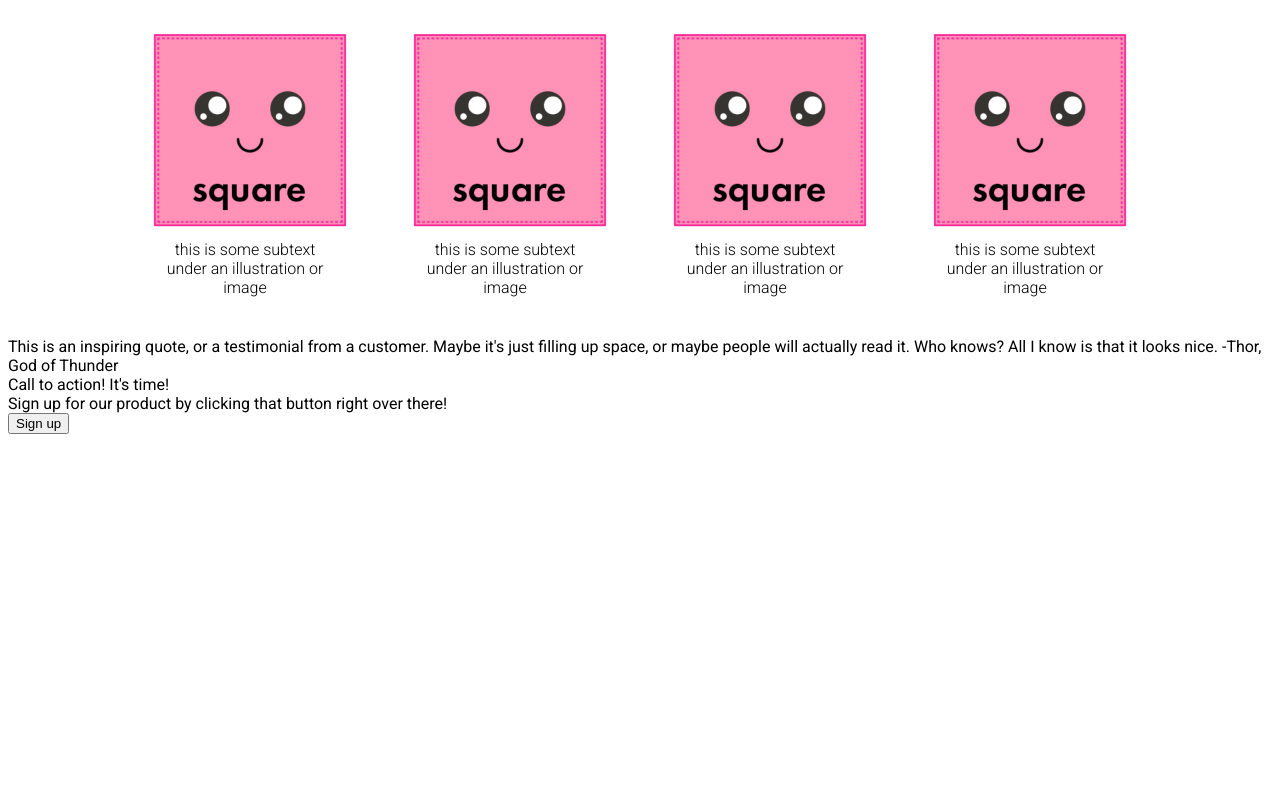
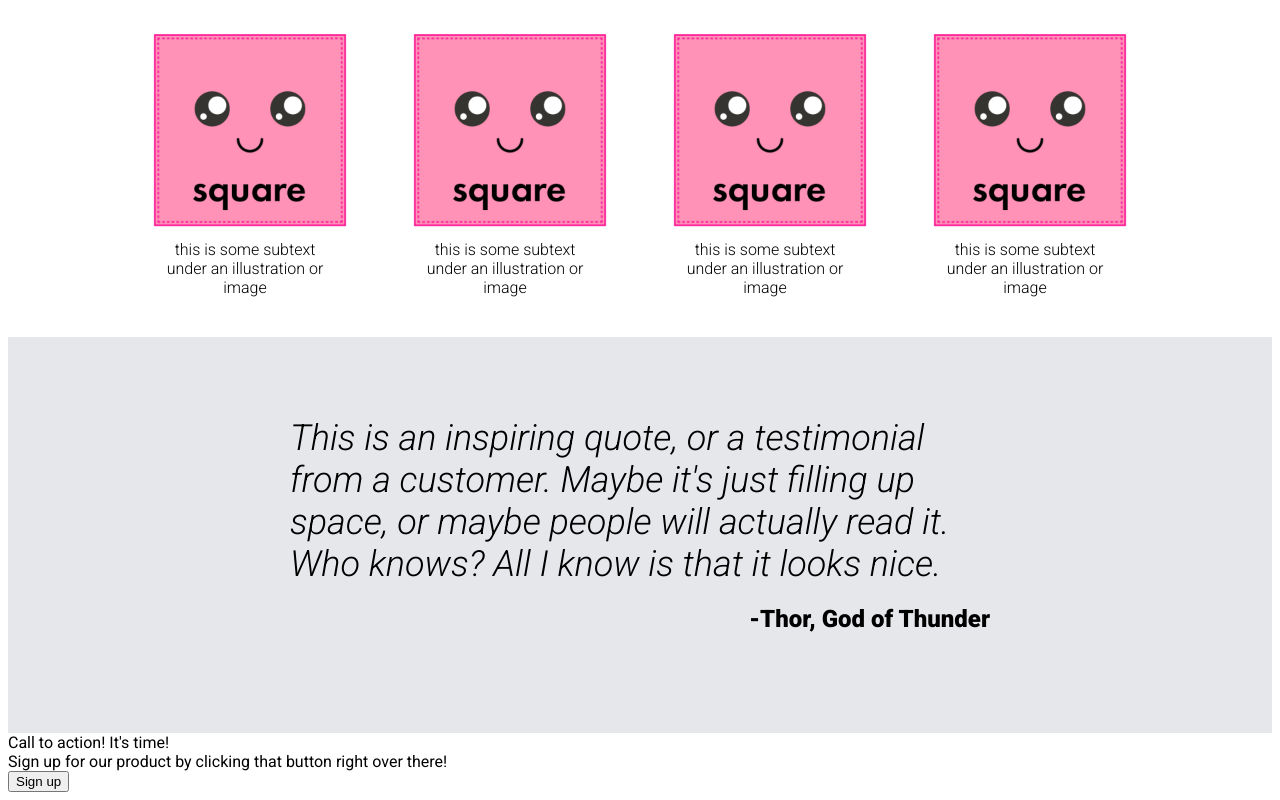
Before and after one commit to Tclewis13/odinLanding, a plain HTML site: page index.html in a window 1280 px wide. Shown: the part 488-1288 px from the top of the page. Before the commit the page ends 930 px from the top, so only its background shows below. Drawn offline with Linux system fonts and the light colour scheme.

Commit message:
quote pane done

```diff
--- a/index.html
+++ b/index.html
@@ -49,7 +49,8 @@
         </div>
     </div>
     <div class="quote">
-        <div class="quoteText">This is an inspiring quote, or a testimonial from a customer. Maybe it's just filling up space, or maybe people will actually read it. Who knows? All I know is that it looks nice. -Thor, God of Thunder</div>
+        <div class="quoteText">This is an inspiring quote, or a testimonial from a customer. Maybe it's just filling up space, or maybe people will actually read it. Who knows? All I know is that it looks nice.</div>
+        <div class="quoteAttribution">-Thor, God of Thunder</div>
     </div>
     <div class="footer">
         <div class="footerTitle">Call to action! It's time!</div>
--- a/style.css
+++ b/style.css
@@ -105,6 +105,32 @@ a{
   font-weight: 300;
   font-style: normal;
 }
+.quote{
+  display: flex;
+  flex-direction: column;
+  background-color: #E5E7EB;
+  justify-content: center;
+  align-items: center;
+  padding: 80px;
+}
+.quoteText{
+  width: 700px;
+  height: auto;
+  font-family: "Roboto", sans-serif;
+  font-weight: 300;
+  font-style: italic;
+  font-size: 36px;
+}
+.quoteAttribution{
+  margin: 20px;
+  width: 700px;
+  height: auto;
+  text-align: right;
+  font-family: "Roboto", sans-serif;
+  font-weight: 900;
+  font-style: normal;
+  font-size: 24px;
+}
 
 
 
```
